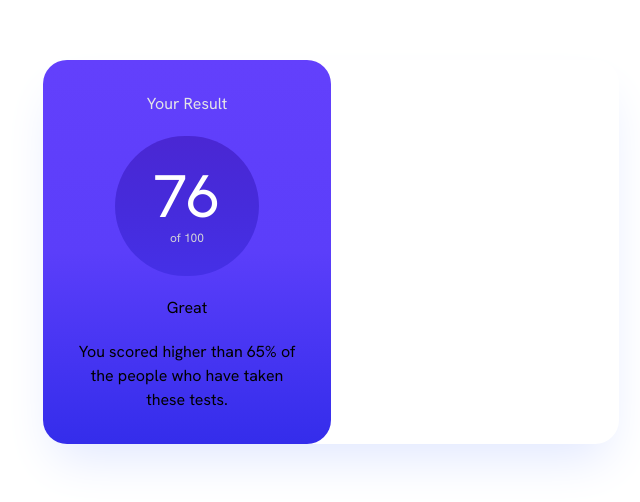
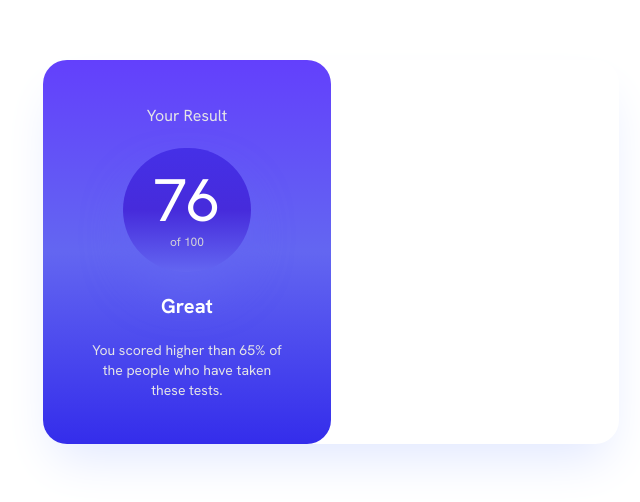
Before and after one commit to HenriqueaBarbosa/summary-component, a Next.js app: page / in a window 1280 px wide. Shown: the part 148-650 px from the top of the page, without its empty margins (309-949 px from the left). Built offline with nearby package versions, Linux system fonts and the light colour scheme.

Commit message:
feat: card result

```diff
--- a/src/components/elements/Card.tsx
+++ b/src/components/elements/Card.tsx
@@ -6,12 +6,12 @@ export default function Card(props: Props) {
   return (
     <div
       className={`
-            flex flex-col gap-5 p-8
+            flex flex-col gap-5 p-11
             items-center justify-center
             ${
               props.summary
                 ? "w-72 h-96 rounded-r-3xl"
-                : "w-72 h-96 rounded-3xl bg-gradient-to-t from-[#342DEB] via-[#5B3EFA] to-[#6340FC]"
+                : "w-72 h-96 rounded-3xl bg-gradient-to-t from-[#342DEB] via-indigo-500 to-[#6340FC]"
             }
         `}
     >
--- a/src/components/elements/Circle.tsx
+++ b/src/components/elements/Circle.tsx
@@ -7,8 +7,8 @@ export default function Circle(props: Props) {
         <div className={`
             flex flex-col gap-1
             items-center justify-center
-            w-36 h-36 rounded-full
-            bg-gradient-to-t from-[#4530E7] via-[#462BDB] to-[#4A27D3]
+            w-32 h-32 rounded-full shadow-2xl shadow-indigo-500
+            bg-gradient-to-b from-[#4530E7] via-[#462BDB] to-indigo-500
         `}>
             {props.children}
         </div>
--- a/src/components/home/CardResult.tsx
+++ b/src/components/home/CardResult.tsx
@@ -12,9 +12,9 @@ export default function CardResult() {
                 <h5 className="text-xs text-zinc-300">of 100</h5>
             </Circle>
 
-            <h2>Great</h2>
+            <h2 className="text-xl font-bold text-[#FFF]">Great</h2>
 
-            <h5 className=" text-center">You scored higher than 65% of the people who have taken these tests.</h5>
+            <h5 className="text-zinc-200 text-center text-sm">You scored higher than 65% of the people who have taken these tests.</h5>
         </Card>
       </div>
     )
```
